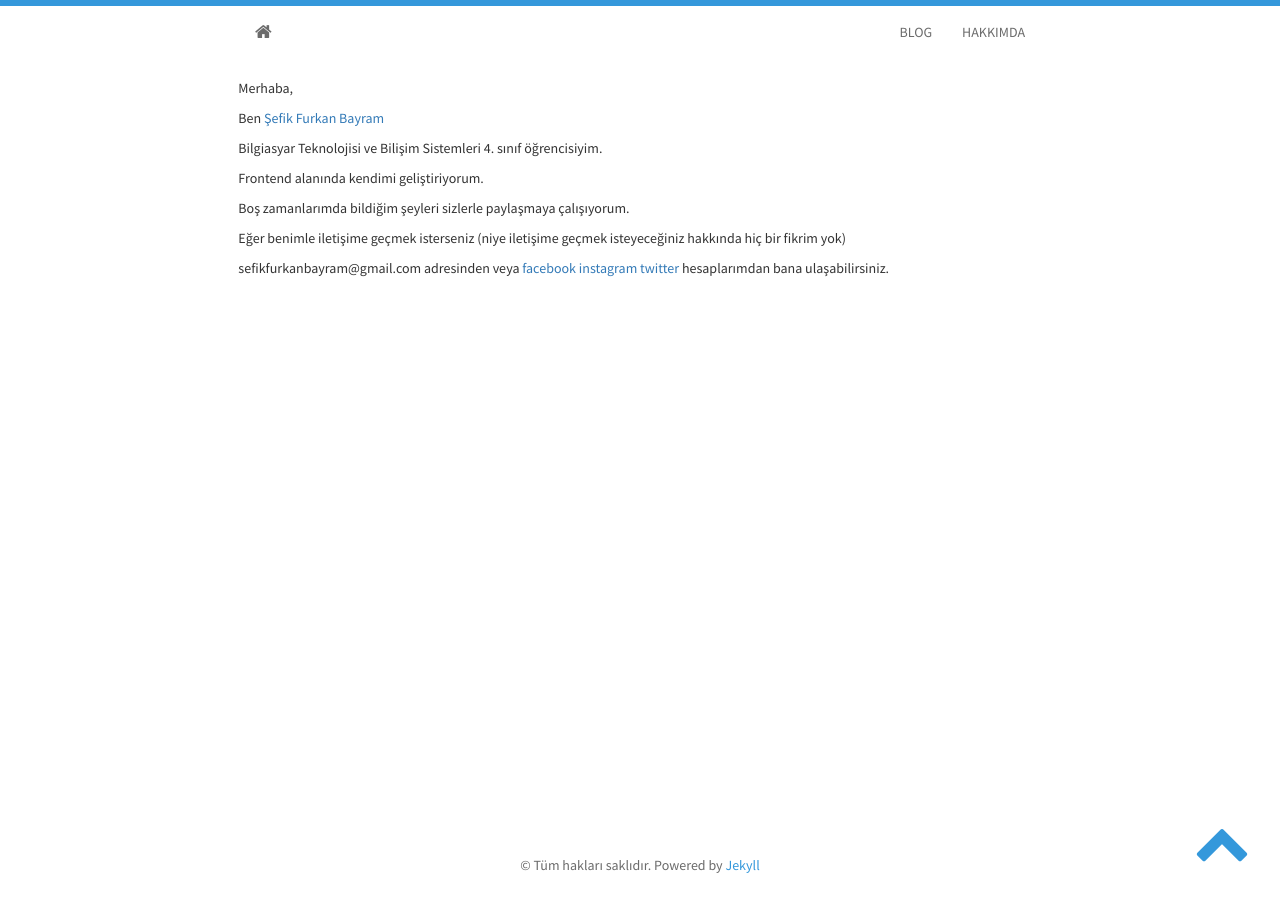
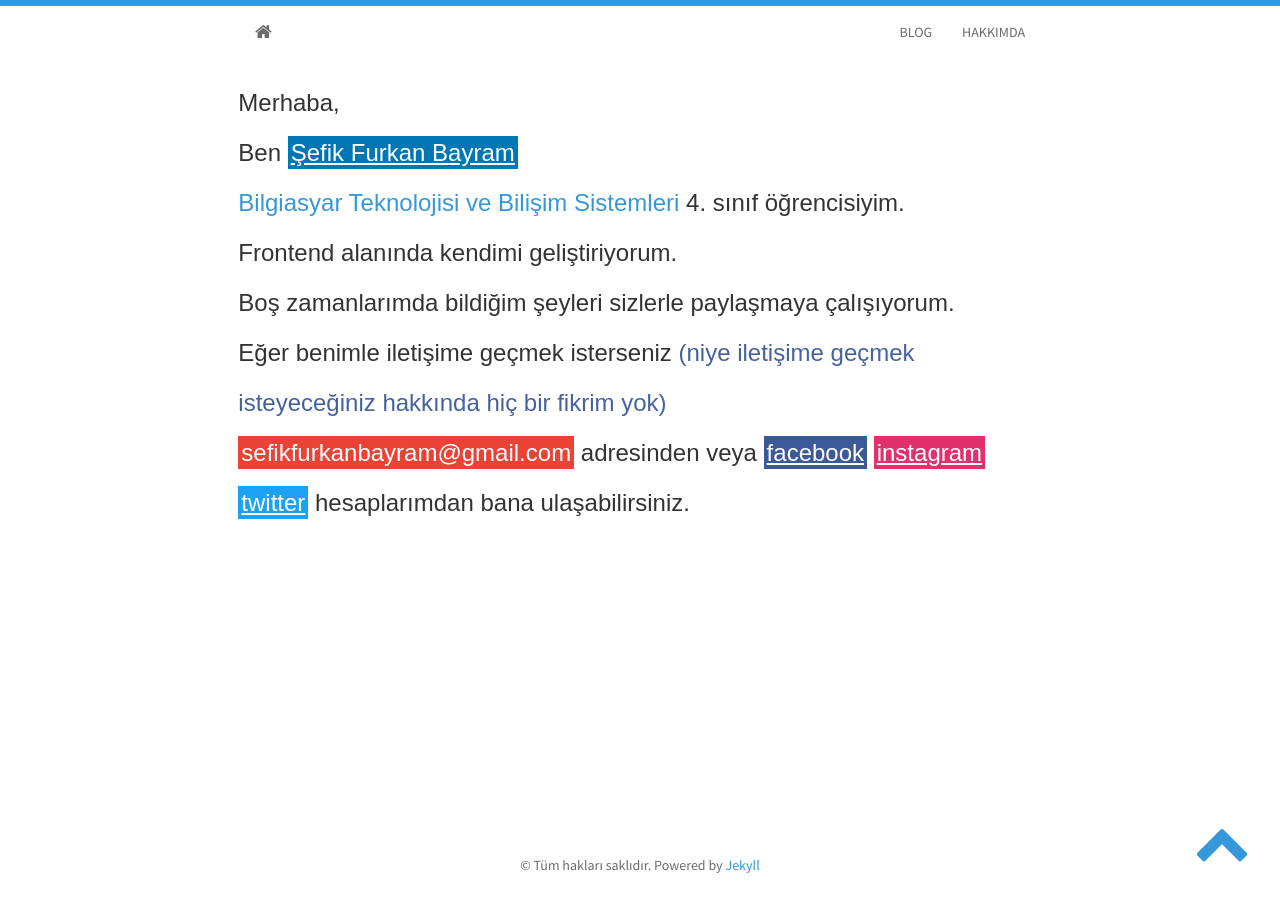
Before and after one commit to furkanbayram2/furkanbayram2.github.io, a Jekyll site: the page built from about.html, in a window 1280 px wide. Built offline with Jekyll 4.4.1, drawn with Linux system fonts in a browser that asks for light colours; nearby versions of some CDN libraries.

Commit message:
Hakkında sayfasında tasarım değişikliği yapıldı.

```diff
--- a/static/css/main.css
+++ b/static/css/main.css
@@ -1,9 +1,9 @@
 /* Main page with stikky-footer
 -------------------------------------------------- */
+
 html,
 body {
   height: 100%;
-
   font-family: 'Source Sans Pro', sans-serif;
   /* The html and body elements cannot have any padding or margin. */
   border-top: 3px solid #3498DB;
@@ -11,15 +11,18 @@ body {
 
 
 /* I added them */
+
 #toTop {
-  position:fixed;
-  bottom:30px;
-  right:30px;
-  cursor:pointer;
-  color:#3498DB;
+  position: fixed;
+  bottom: 30px;
+  right: 30px;
+  cursor: pointer;
+  color: #3498DB;
 }
 
+
 /* Wrapper for page content to push down footer */
+
 #wrap {
   padding-bottom: 50px;
   min-height: 100%;
@@ -30,74 +33,101 @@ body {
   /*padding: 0 0 60px;*/
 }
 
+
 /* Navbar
 -------------------------------------------------- */
 
-.myLabel{
+.myLabel {
   background-color: #0F85D1;
 }
 
 .navbar-static-top {
   margin-bottom: 10px;
 }
+
 .navbar-default {
   background-color: #ffffff;
   border-color: #ffffff;
 }
+
 .navbar-default .navbar-brand {
   color: #6b6b6b;
 }
-.navbar-default .navbar-brand:hover, .navbar-default .navbar-brand:focus {
+
+.navbar-default .navbar-brand:hover,
+.navbar-default .navbar-brand:focus {
   color: #6b6b6b;
 }
+
 .navbar-default .navbar-text {
   color: #6b6b6b;
 }
-.navbar-default .navbar-nav > li > a {
+
+.navbar-default .navbar-nav>li>a {
   color: #6b6b6b;
 }
-.navbar-default .navbar-nav > li > a:hover, .navbar-default .navbar-nav > li > a:focus {
+
+.navbar-default .navbar-nav>li>a:hover,
+.navbar-default .navbar-nav>li>a:focus {
   color: #6b6b6b;
 }
-.navbar-default .navbar-nav > .active > a, .navbar-default .navbar-nav > .active > a:hover, .navbar-default .navbar-nav > .active > a:focus {
+
+.navbar-default .navbar-nav>.active>a,
+.navbar-default .navbar-nav>.active>a:hover,
+.navbar-default .navbar-nav>.active>a:focus {
   color: #6b6b6b;
   background-color: #ffffff;
 }
-.navbar-default .navbar-nav > .open > a, .navbar-default .navbar-nav > .open > a:hover, .navbar-default .navbar-nav > .open > a:focus {
+
+.navbar-default .navbar-nav>.open>a,
+.navbar-default .navbar-nav>.open>a:hover,
+.navbar-default .navbar-nav>.open>a:focus {
   color: #6b6b6b;
   background-color: #ffffff;
 }
+
 .navbar-default .navbar-toggle {
   border-color: #ffffff;
 }
-.navbar-default .navbar-toggle:hover, .navbar-default .navbar-toggle:focus {
+
+.navbar-default .navbar-toggle:hover,
+.navbar-default .navbar-toggle:focus {
   background-color: #ffffff;
 }
+
 .navbar-default .navbar-toggle .icon-bar {
   background-color: #6b6b6b;
 }
+
 .navbar-default .navbar-collapse,
 .navbar-default .navbar-form {
   border-color: #6b6b6b;
 }
+
 .navbar-default .navbar-link {
   color: #6b6b6b;
 }
+
 .navbar-default .navbar-link:hover {
   color: #6b6b6b;
 }
+
 @media (max-width: 767px) {
-  .navbar-default .navbar-nav .open .dropdown-menu > li > a {
+  .navbar-default .navbar-nav .open .dropdown-menu>li>a {
     color: #6b6b6b;
   }
-  .navbar-default .navbar-nav .open .dropdown-menu > li > a:hover, .navbar-default .navbar-nav .open .dropdown-menu > li > a:focus {
+  .navbar-default .navbar-nav .open .dropdown-menu>li>a:hover,
+  .navbar-default .navbar-nav .open .dropdown-menu>li>a:focus {
     color: #6b6b6b;
   }
-  .navbar-default .navbar-nav .open .dropdown-menu > .active > a, .navbar-default .navbar-nav .open .dropdown-menu > .active > a:hover, .navbar-default .navbar-nav .open .dropdown-menu > .active > a:focus {
+  .navbar-default .navbar-nav .open .dropdown-menu>.active>a,
+  .navbar-default .navbar-nav .open .dropdown-menu>.active>a:hover,
+  .navbar-default .navbar-nav .open .dropdown-menu>.active>a:focus {
     color: #6b6b6b;
     background-color: #ffffff;
   }
 }
+
 
 /* Custom page CSS
 -------------------------------------------------- */
@@ -107,77 +137,99 @@ body {
   max-width: 800px;
   text-align: center;
 }
+
 .container .text-muted {
   margin: 20px 0;
 }
+
 .container a {
   color: #3498DB;
 }
+
 .container a:hover {
   color: #0665A2;
 }
+
 .img-responsive {
- display: block;
- height: auto;
- max-width: 100%;
+  display: block;
+  height: auto;
+  max-width: 100%;
 }
+
 .panel-default h4 {
   text-align: left;
   line-height: 24px;
   font-size: 22px;
 }
+
 .panel-default h5 {
   text-align: left;
   line-height: 30px;
   font-size: 18px;
 }
+
 .panel-default h6 {
   font-size: 15px;
 }
-.panel-default h4 a, h5 a {
+
+.panel-default h4 a,
+h5 a {
   color: #3498DB;
 }
-.panel-default h4 a:hover, h5 a:hover {
+
+.panel-default h4 a:hover,
+h5 a:hover {
   color: #0665A2;
 }
-.panel{
+
+.panel {
   border-style: none;
 }
+
 .panel-body {
   padding-top: -10px;
   text-align: left;
 }
+
 .social {
   padding-top: 12px;
   word-spacing: 25px;
 }
-.social h4 > a {
+
+.social h4>a {
   color: #000000;
 }
+
 .avatar {
   padding-top: 5%;
 }
-.blog-post{
+
+.blog-post {
   padding-top: 15px;
 }
-.blog-title{
+
+.blog-title {
   padding-top: 2px;
 }
+
 .related-posts h4 {
   text-align: center;
 }
+
 .page-not-found {
   padding-top: 20%;
 }
+
 .disqus {
   padding-bottom: 15px;
 }
 
-.blogpost{
+.blogpost {
   text-align: left;
   line-height: 30px;
   font-size: 18px;
 }
+
 
 /* Footer
 -------------------------------------------------- */
@@ -185,15 +237,79 @@ body {
 .footer {
   text-decoration: none !important;
 }
+
 .text-muted {
-	color: #6b6b6b;
+  color: #6b6b6b;
 }
-div.footer{
-  border-bottom: 5px solid #3498DB;;
+
+div.footer {
+  border-bottom: 5px solid #3498DB;
+  ;
 }
+
+
 /* Set the fixed height of the footer here */
+
+
 /*.footer {
   height: 50px;
   padding-bottom: 15px;
 
 }*/
+
+.about-image img {
+  border-right: 2px solid white;
+  border-bottom: 2px solid white;
+  border-left: 2px solid white;
+}
+
+.about-text {
+  font-size: 24px;
+  text-align: left;
+  line-height: 50px;
+  font-family: 'Dosis', sans-serif;
+}
+
+.about-text p {
+  margin-bottom: 0 !important;
+}
+
+.color2 {
+  color: #3498DB;
+}
+
+.color4 {
+  color: #46629E;
+}
+
+.text-style {
+  text-decoration: underline;
+  padding: 3px;
+  color: white;
+}
+
+.text-style:hover {
+  color: black;
+}
+
+.gmail {
+  padding: 3px;
+  color: white;
+  background-color: #ea4335;
+}
+
+.facebook {
+  background-color: #3b5998;
+}
+
+.instagram {
+  background-color: #e1306c;
+}
+
+.twitter {
+  background-color: #1da1f2;
+}
+
+.linkedin {
+  background-color: #0077b5;
+}
```
